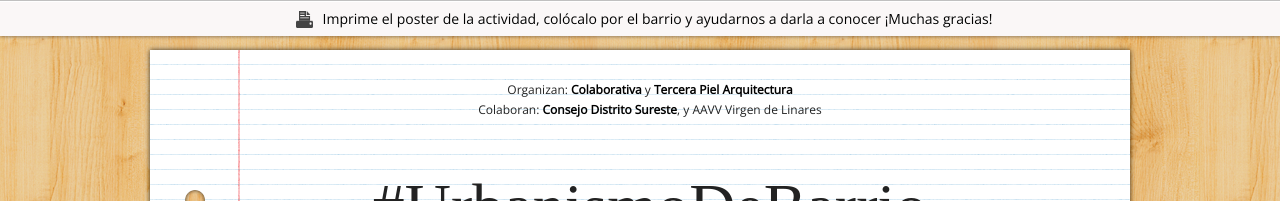
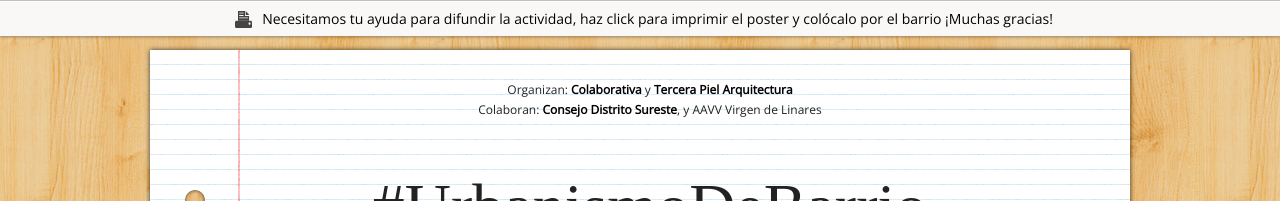
Before and after one commit to colaborativa/urbanismodebarrio.com, a Jekyll site: the page built from index.md, in a window 1280 px wide. Shown: the top 201 px of the page. Built offline with Jekyll 4.4.1, drawn with Linux system fonts in a browser that asks for light colours; nearby versions of some CDN libraries; comment, search, counter and statistics services are not loaded.

Commit message:
notification bar for printing the poster

```diff
--- a/_layouts/default.html
+++ b/_layouts/default.html
@@ -22,7 +22,7 @@
 		<![endif]-->
 		<div class="imprimir" id="imprimir">
 			<p>
-				<span class="icon-print"></span><span class="print"><a href="javascript:window.print()">Imprime el poster de la actividad, colócalo por el barrio y ayudarnos a darla a conocer ¡Muchas gracias!</a></span>
+				<span class="icon-print"></span><span class="print"><a href="javascript:window.print()">{{page.imprimir_notificacion}}</a></span>
 			</p>
 		</div>
 		<div class="contenedor">
--- a/css/estilo.css
+++ b/css/estilo.css
@@ -160,8 +160,12 @@ a:link, a:visited, a:hover {
   padding: 0px;
   margin: 0px;
 }
+/* line 54, ../sass/estilo.scss */
+.imprimir p .print a:hover {
+  text-decoration: underline;
+}
 
-/* line 57, ../sass/estilo.scss */
+/* line 60, ../sass/estilo.scss */
 .highlight {
   left: -3px;
   background-image: url(/img/highlight.png);
@@ -181,12 +185,12 @@ a:link, a:visited, a:hover {
   -o-transition: all 0.1s linear;
   transition: all 0.1s linear;
 }
-/* line 71, ../sass/estilo.scss */
+/* line 74, ../sass/estilo.scss */
 .highlight:hover {
   opacity: 0.8;
 }
 
-/* line 75, ../sass/estilo.scss */
+/* line 78, ../sass/estilo.scss */
 .contenedor {
   width: 980px;
   margin: 50px auto 50px auto;
@@ -196,25 +200,25 @@ a:link, a:visited, a:hover {
   box-shadow: rgba(0, 0, 0, 0.75) 0px 0px 5px;
   position: relative;
 }
-/* line 81, ../sass/estilo.scss */
+/* line 84, ../sass/estilo.scss */
 .contenedor header {
   overflow: hidden;
   *zoom: 1;
   width: 780px;
   margin: 20px 90px 20px 110px;
 }
-/* line 85, ../sass/estilo.scss */
+/* line 88, ../sass/estilo.scss */
 .contenedor header .creditos {
   width: 780px;
   margin-top: 30px;
 }
-/* line 88, ../sass/estilo.scss */
+/* line 91, ../sass/estilo.scss */
 .contenedor header .creditos p {
   font: 12px/20px "Open Sans", sans-serif;
   margin: 0px;
   padding: 0px;
 }
-/* line 92, ../sass/estilo.scss */
+/* line 95, ../sass/estilo.scss */
 .contenedor header .creditos p a:link {
   -webkit-transition: text-decoration 0.1s linear;
   -moz-transition: text-decoration 0.1s linear;
@@ -222,75 +226,75 @@ a:link, a:visited, a:hover {
   -o-transition: text-decoration 0.1s linear;
   transition: text-decoration 0.1s linear;
 }
-/* line 95, ../sass/estilo.scss */
+/* line 98, ../sass/estilo.scss */
 .contenedor header .creditos p a:hover {
   text-decoration: underline;
 }
-/* line 100, ../sass/estilo.scss */
+/* line 103, ../sass/estilo.scss */
 .contenedor header hgroup {
   margin-top: 50px;
   text-align: center;
 }
-/* line 103, ../sass/estilo.scss */
+/* line 106, ../sass/estilo.scss */
 .contenedor header hgroup h1 {
   font: 64px 'FFF Tusj';
   margin: 0px 0px;
 }
-/* line 107, ../sass/estilo.scss */
+/* line 110, ../sass/estilo.scss */
 .contenedor header hgroup h2 {
   margin: 0px 0px;
   font: 32px/22px "FFF Tusj";
 }
-/* line 112, ../sass/estilo.scss */
+/* line 115, ../sass/estilo.scss */
 .contenedor header p {
   margin: 5px 0px 35px 0px;
   display: block;
   font: 18px/28px "Open Sans", sans-serif;
   text-align: center;
 }
-/* line 120, ../sass/estilo.scss */
+/* line 123, ../sass/estilo.scss */
 .contenedor section {
   overflow: hidden;
   *zoom: 1;
   width: 780px;
   margin: 20px 90px 20px 110px;
 }
-/* line 124, ../sass/estilo.scss */
+/* line 127, ../sass/estilo.scss */
 .contenedor section hgroup {
   text-align: center;
   margin: 0px;
   padding-bottom: 30px;
   background: url(/img/linea-a-mano-3px.png) center bottom no-repeat;
 }
-/* line 129, ../sass/estilo.scss */
+/* line 132, ../sass/estilo.scss */
 .contenedor section hgroup h1 {
   font: 32px/22px "FFF Tusj";
   padding-bottom: 10px;
   margin: 0px;
 }
-/* line 134, ../sass/estilo.scss */
+/* line 137, ../sass/estilo.scss */
 .contenedor section hgroup h2 {
   margin: 0px;
   font: 18px/24px "Open Sans", sans-serif;
 }
-/* line 139, ../sass/estilo.scss */
+/* line 142, ../sass/estilo.scss */
 .contenedor section p.notapie {
   text-align: center;
   font: 12px/18px "Open Sans", sans-serif;
 }
-/* line 142, ../sass/estilo.scss */
+/* line 145, ../sass/estilo.scss */
 .contenedor section p.notapie a:link {
   font-weight: bold;
 }
-/* line 145, ../sass/estilo.scss */
+/* line 148, ../sass/estilo.scss */
 .contenedor section p.notapie .nota_impresa {
   display: none;
 }
-/* line 148, ../sass/estilo.scss */
+/* line 151, ../sass/estilo.scss */
 .contenedor section p.notapie .nota_web {
   display: inline;
 }
-/* line 152, ../sass/estilo.scss */
+/* line 155, ../sass/estilo.scss */
 .contenedor section article {
   width: 780px;
   margin: 25px 0px;
@@ -300,7 +304,7 @@ a:link, a:visited, a:hover {
   position: relative;
   background: url(/img/linea-a-mano-1px.png) center bottom no-repeat;
 }
-/* line 159, ../sass/estilo.scss */
+/* line 162, ../sass/estilo.scss */
 .contenedor section article .horario {
   overflow: hidden;
   *zoom: 1;
@@ -308,20 +312,20 @@ a:link, a:visited, a:hover {
   float: left;
   margin-right: 30px;
 }
-/* line 164, ../sass/estilo.scss */
+/* line 167, ../sass/estilo.scss */
 .contenedor section article .horario .fecha {
   display: block;
   font: 24px/22px "FFF Tusj";
   text-align: right;
 }
-/* line 169, ../sass/estilo.scss */
+/* line 172, ../sass/estilo.scss */
 .contenedor section article .horario .hora {
   margin-top: 3px;
   display: block;
   font: 18px/23px "Open Sans", sans-serif;
   text-align: right;
 }
-/* line 175, ../sass/estilo.scss */
+/* line 178, ../sass/estilo.scss */
 .contenedor section article .horario .inscripcion {
   position: absolute;
   bottom: 25px;
@@ -330,12 +334,12 @@ a:link, a:visited, a:hover {
   text-align: right;
   width: 375px;
 }
-/* line 184, ../sass/estilo.scss */
+/* line 187, ../sass/estilo.scss */
 .contenedor section article .informacion {
   width: 375px;
   float: left;
 }
-/* line 187, ../sass/estilo.scss */
+/* line 190, ../sass/estilo.scss */
 .contenedor section article .informacion h1 {
   background: none;
   font: 24px/22px "FFF Tusj";
@@ -344,25 +348,25 @@ a:link, a:visited, a:hover {
   margin: 0px;
   padding: 0px 0px 0px 0px;
 }
-/* line 195, ../sass/estilo.scss */
+/* line 198, ../sass/estilo.scss */
 .contenedor section article .informacion p {
   font: 14px/23px "Open Sans", sans-serif;
 }
-/* line 201, ../sass/estilo.scss */
+/* line 204, ../sass/estilo.scss */
 .contenedor .piePagina {
   width: 980px;
   height: 60px;
   background: url(/img/fondo-fin-y-repeat.png) no-repeat;
 }
 
-/* line 207, ../sass/estilo.scss */
+/* line 210, ../sass/estilo.scss */
 footer {
   width: 980px;
   margin: 30px auto 50px auto;
   text-align: center;
   font: 12px/20px "Open Sans", sans-serif;
 }
-/* line 212, ../sass/estilo.scss */
+/* line 215, ../sass/estilo.scss */
 footer p {
   display: block;
   color: #5a3817;
@@ -371,12 +375,12 @@ footer p {
   font: 12px/23px "Open Sans", sans-serif;
   text-shadow: 0 1px rgba(255, 255, 255, 0.6);
 }
-/* line 219, ../sass/estilo.scss */
+/* line 222, ../sass/estilo.scss */
 footer p a:link, footer p a:visited {
   color: #5a3817;
   font-weight: bold;
 }
-/* line 223, ../sass/estilo.scss */
+/* line 226, ../sass/estilo.scss */
 footer p a:hover {
   text-decoration: underline;
 }
@@ -388,22 +392,22 @@ footer p a:hover {
     margin: 10mm 10mm 10mm 10mm;
 }
 
-  /* line 236, ../sass/estilo.scss */
+  /* line 239, ../sass/estilo.scss */
   .botonesSociales, footer, .piePagina, .imprimir {
     display: none;
   }
 
-  /* line 239, ../sass/estilo.scss */
+  /* line 242, ../sass/estilo.scss */
   .ocultaImprime {
     display: none;
   }
 
-  /* line 242, ../sass/estilo.scss */
+  /* line 245, ../sass/estilo.scss */
   a:link:after, a:visited:after {
     content: "";
   }
 
-  /* line 245, ../sass/estilo.scss */
+  /* line 248, ../sass/estilo.scss */
   body {
     width: 100%;
     -webkit-box-sizing: border-box;
@@ -412,56 +416,56 @@ footer p a:hover {
     margin: 0mm 0mm 0mm 0mm;
     padding: 0mm 0mm 0mm 0mm;
   }
-  /* line 251, ../sass/estilo.scss */
+  /* line 254, ../sass/estilo.scss */
   body .contenedor header {
     width: 100%;
     margin: 0mm 0mm 3mm 0mm;
     padding: 0mm 0mm 0mm 0mm;
   }
-  /* line 255, ../sass/estilo.scss */
+  /* line 258, ../sass/estilo.scss */
   body .contenedor header .creditos {
     width: 100%;
     margin: 0mm 0mm 5mm 0mm;
     padding: 0mm 0mm 0mm 0mm;
   }
-  /* line 260, ../sass/estilo.scss */
+  /* line 263, ../sass/estilo.scss */
   body .contenedor header hgroup {
     width: 100%;
     margin: 0mm 0mm 0mm 0mm;
     padding: 0mm 0mm 0mm 0mm;
   }
-  /* line 264, ../sass/estilo.scss */
+  /* line 267, ../sass/estilo.scss */
   body .contenedor header hgroup h1 {
     width: 100%;
     margin: 0mm 0mm 0mm 0mm;
     padding: 0mm 0mm 0mm 0mm;
   }
-  /* line 269, ../sass/estilo.scss */
+  /* line 272, ../sass/estilo.scss */
   body .contenedor header hgroup h2 {
     width: 100%;
     margin: 0mm 0mm 0mm 0mm;
     padding: 0mm 0mm 0mm 0mm;
   }
-  /* line 276, ../sass/estilo.scss */
+  /* line 279, ../sass/estilo.scss */
   body .contenedor section {
     width: 100%;
     margin: 0cm;
     padding: 0cm;
   }
-  /* line 280, ../sass/estilo.scss */
+  /* line 283, ../sass/estilo.scss */
   body .contenedor section hgroup {
     margin: 0cm 0cm 0.5cm 0cm;
     padding: 0cm 0cm 0.5cm 0cm;
     border-bottom: 1pt dotted black;
   }
-  /* line 285, ../sass/estilo.scss */
+  /* line 288, ../sass/estilo.scss */
   body .contenedor section article {
     width: 100%;
     margin: 1cm 0cm 0.75cm 0cm;
     padding: 0cm 0cm 0.5cm 0cm;
     border-bottom: 1pt dotted silver;
   }
-  /* line 290, ../sass/estilo.scss */
+  /* line 293, ../sass/estilo.scss */
   body .contenedor section article .horario {
     -webkit-box-sizing: border-box;
     -moz-box-sizing: border-box;
@@ -471,7 +475,7 @@ footer p a:hover {
     width: 50%;
     padding-right: 1cm;
   }
-  /* line 296, ../sass/estilo.scss */
+  /* line 299, ../sass/estilo.scss */
   body .contenedor section article .horario .inscripcion {
     -webkit-box-sizing: border-box;
     -moz-box-sizing: border-box;
@@ -481,21 +485,21 @@ footer p a:hover {
     width: 50%;
     padding-right: 1cm;
   }
-  /* line 304, ../sass/estilo.scss */
+  /* line 307, ../sass/estilo.scss */
   body .contenedor section article .informacion {
     margin: 0cm;
     padding: 0cm;
     width: 50%;
   }
-  /* line 310, ../sass/estilo.scss */
+  /* line 313, ../sass/estilo.scss */
   body .contenedor section .notapie {
     font: 16px/22px "Open Sans", sans-serif;
   }
-  /* line 312, ../sass/estilo.scss */
+  /* line 315, ../sass/estilo.scss */
   body .contenedor section .notapie .nota_web {
     display: none;
   }
-  /* line 315, ../sass/estilo.scss */
+  /* line 318, ../sass/estilo.scss */
   body .contenedor section .notapie .nota_impresa {
     display: inline;
   }
--- a/index.md
+++ b/index.md
@@ -7,7 +7,7 @@ descripcion_corta: "#UrbanismoDeBarrio quiere iniciar la recuperación del solar
 creditos:
  organizan: "Organizan: <a href='http://colaborativa.eu'><strong>Colaborativa</strong></a> y <a href='http://edificioscontenedor.blogspot.com.es/'><strong>Tercera Piel Arquitectura</strong></a>"
  colaboran: "Colaboran: <a href='http://consejodistritosureste.blogspot.com.es/'><strong>Consejo Distrito Sureste</strong></a>, y AAVV Virgen de Linares"
-
+imprimir_notificacion: "Necesitamos tu ayuda para difundir la actividad, haz click para imprimir el poster y colócalo por el barrio ¡Muchas gracias!"
 
 actividad:
  - titulo: Paseo guiado por el barrio
--- a/sass/estilo.scss
+++ b/sass/estilo.scss
@@ -51,6 +51,9 @@ a:link, a:visited, a:hover{
 		.print{
 			padding: 0px;
 			margin: 0px;
+			a:hover{
+				text-decoration: underline;
+			}
 		}
 	}
 }
```
